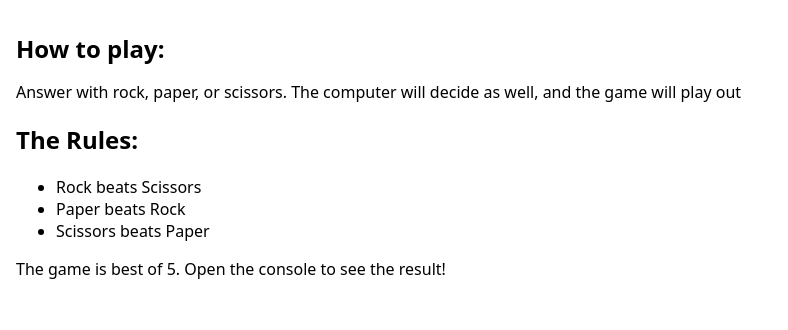
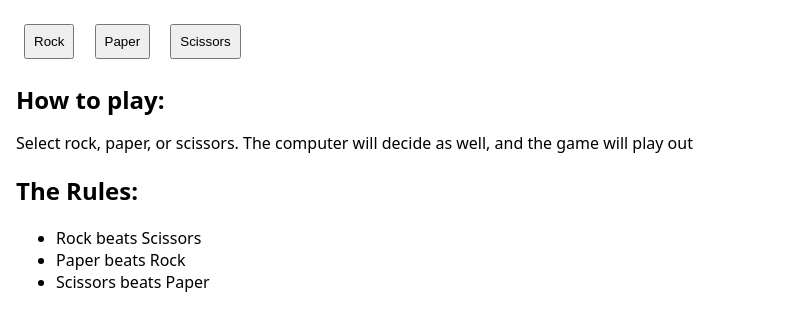
Before and after one commit to Dezertman1/odin-rockpaperscissors, a plain HTML site: page index.html in a window 1280 px wide. Shown: the whole page, without its empty margins (0-788 px from the left). Drawn offline with Linux system fonts and the light colour scheme.

Commit message:
Add UI functionality and write JS accordingly

```diff
--- a/index.html
+++ b/index.html
@@ -9,10 +9,20 @@
   </head>
   <body>
     <main>
+      <button id="rock">Rock</button>
+      <button id="paper">Paper</button>
+      <button id="scissors">Scissors</button>
+
       <div id="results">
+
+      </div>
+      <div id="score">
+
+      </div>
+
       <h1>How to play:</h1>
       <p>
-        Answer with rock, paper, or scissors. The computer will decide as well,
+        Select rock, paper, or scissors. The computer will decide as well,
         and the game will play out
       </p>
       <h2>The Rules:</h2>
@@ -21,7 +31,6 @@
         <li>Paper beats Rock</li>
         <li>Scissors beats Paper</li>
       </ul>
-      <p>The game is best of 5. Open the console to see the result!</p>
     </main>
   </body>
 </html>
```
